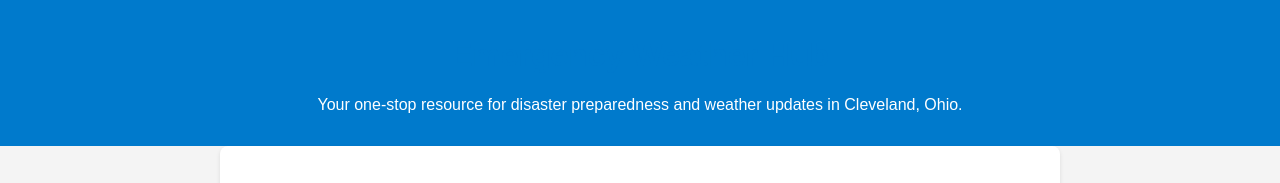
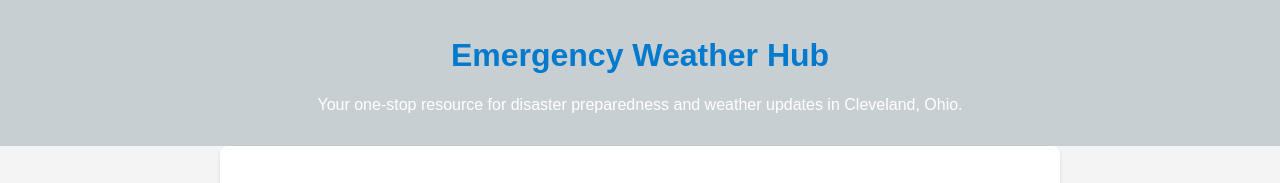
Before and after one commit to arielbrosch/One-Stop-Info, a plain HTML site: page SubPages/weather.html in a window 1280 px wide. Shown: the top 183 px of the page. Drawn offline with Linux system fonts and the light colour scheme.

```diff
--- a/SubPages/weather.html
+++ b/SubPages/weather.html
@@ -12,7 +12,7 @@
             background-color: #f4f4f4;
         }
         header {
-            background-color: #007acc;
+            background-color: #c8cfd3;
             color: #fff;
             padding: 1rem 0;
             text-align: center;
```
